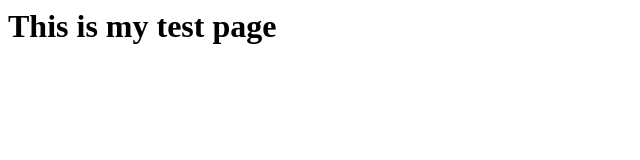
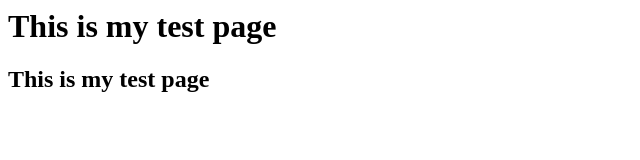
Before and after one commit to rk45atgithub/jenkins-demo, a plain HTML site: page index.html in a window 1280 px wide. Shown: the whole page, without its empty margins (0-640 px from the left). Drawn offline with Linux system fonts and the light colour scheme.

Commit message:
Update index.html

```diff
--- a/index.html
+++ b/index.html
@@ -1,5 +1,6 @@
 <html>
   <body>
     <h1> This is my test page </h1>
+    <h2> This is my test page </h2>
   </body>
 </html>
```
